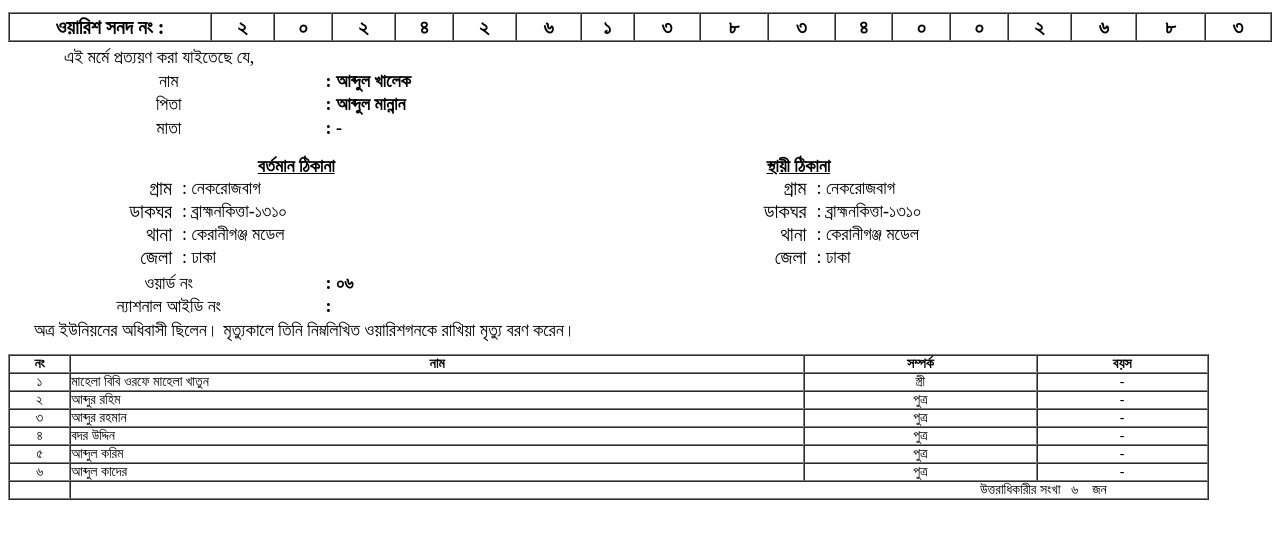
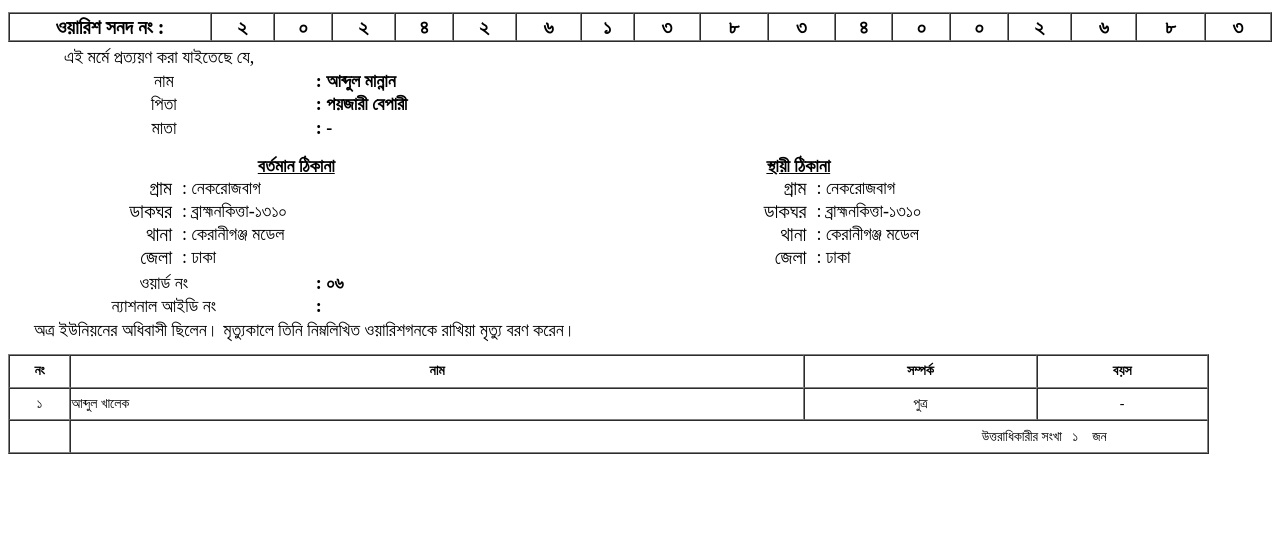
Before and after one commit to kalindiup/index.php-onlinetrack-warish_onosondan-tid-20243613834002483, a plain HTML site: page index.html in a window 1280 px wide. Shown: the part 196-734 px from the top of the page. Drawn offline with Linux system fonts and the light colour scheme.

Commit message:
Update index.html

```diff
--- a/index.html
+++ b/index.html
@@ -88,13 +88,13 @@
 				</tr>
 				<tr>
 					<td  style="font-size:18px; text-align:center; font-color:black; ">নাম   </td>
-					<td><font style="font-size:18px;  font-weight:bold;">: আব্দুল খালেক</font></td>
+					<td><font style="font-size:18px;  font-weight:bold;">: আব্দুল মান্নান </font></td>
 					<td></td>
 					<td></td>
 				</tr>
 				<tr>
 					<td  style="font-size:18px; text-align:center; ">পিতা </td>
-					<td><font style="font-size:18px;  font-weight:bold;">: আব্দুল মান্নান </font></td>
+					<td><font style="font-size:18px;  font-weight:bold;">: পয়জারী বেপারী </font></td>
 					<td></td>
 					<td></td>
 				</tr>
@@ -185,46 +185,16 @@
 				<th style="width:60%;">নাম</th>
 				<th style="width:19%;text-align:center;">সম্পর্ক</th>
 				<th style="width:14%;text-align:center;">বয়স</th>
-			</tr>
+						</tr>
 								<tr>
 						<td style="text-align:center;">১</td>
-						<td style=""> মাহেলা বিবি ওরফে মাহেলা খাতুন</td>
-						<td style="text-align:center;"> স্ত্রী</td>
-						<td style="text-align:center;" >-</td>
-						</tr>
-								<tr>
-						<td style="text-align:center;">২</td>
-						<td style=""> আব্দুর রহিম</td>
-						<td style="text-align:center;"> পুত্র</td>
-						<td style="text-align:center;" >-</td>
-						</tr>
-								<tr>
-						<td style="text-align:center;">৩</td>
-						<td style=""> আব্দুর রহমান</td>
-						<td style="text-align:center;"> পুত্র</td>
-						<td style="text-align:center;" >-</td>
-						</tr>
-								<tr>
-						<td style="text-align:center;">৪</td>
-						<td style=""> বদর উদ্দিন</td>
-						<td style="text-align:center;"> পুত্র</td>
-						<td style="text-align:center;" >-</td>
-						</tr>
-								<tr>
-						<td style="text-align:center;">৫</td>
-						<td style=""> আব্দুল করিম</td>
-						<td style="text-align:center;"> পুত্র</td>
-						<td style="text-align:center;" >-</td>
-						</tr>
-								<tr>
-						<td style="text-align:center;">৬</td>
-						<td style=""> আব্দুল কাদের</td>
-						<td style="text-align:center;"> পুত্র</td>
+						<td style=""> আব্দুল খালেক</td>
+						<td style="text-align:center;">পুত্র</td>
 						<td style="text-align:center;" >-</td>
 					</tr>
 															<tr>
 					 <td></td>
-					 <td colspan='3' style="text-align:right;padding-right:100px;">উত্তরাধিকারীর সংখা <span id=''>&nbsp;&nbsp;৬&nbsp;&nbsp;</span>&nbsp;&nbsp;জন</td>
+					 <td colspan='3' style="text-align:right;padding-right:100px;">উত্তরাধিকারীর সংখা <span id=''>&nbsp;&nbsp;১&nbsp;&nbsp;</span>&nbsp;&nbsp;জন</td>
 					</tr>
 
 
```
